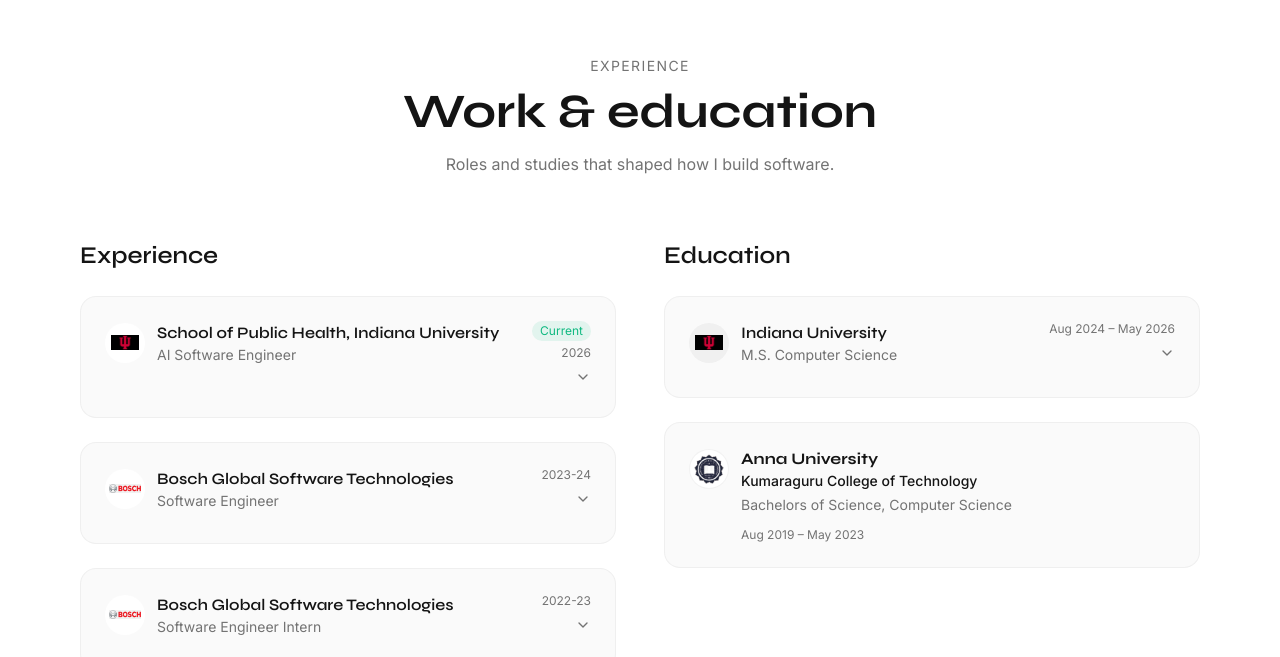
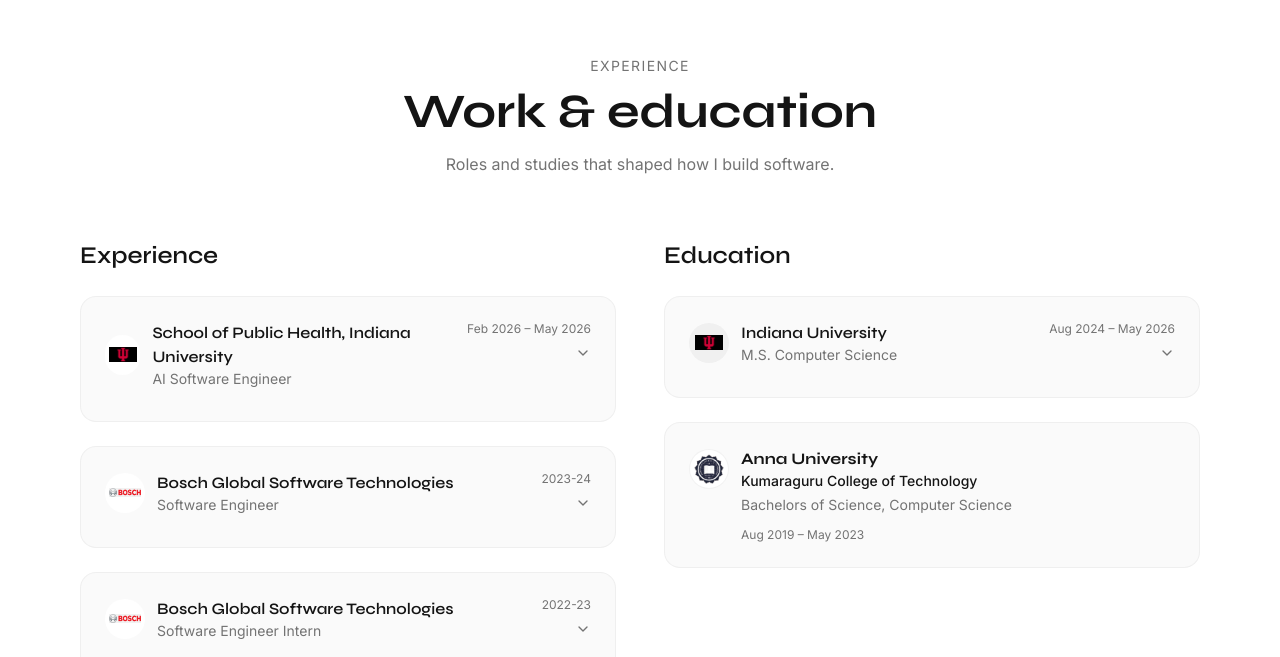
Before and after one commit to JITHENTHIRIYA/personalPortfolio, a React (Vite) app: page / in a window 1280 px wide. Shown: the part 4050-4707 px from the top of the page. Built offline with nearby package versions, Linux system fonts and the light colour scheme; the HTML template or start-up script is replaced by a standard one.

Commit message:
Job description update and adding project demo url

```diff
--- a/src/components/ExperienceSection.tsx
+++ b/src/components/ExperienceSection.tsx
@@ -15,8 +15,8 @@
   {
     company: "School of Public Health, Indiana University",
     role: "AI Software Engineer",
-    period: "2026",
-    current: true,
+    period: "Feb 2026 – May 2026",
+    current: false,
     logo: iuLogo,
     logoContainerClass: "bg-white",
     logoClass: "w-7 h-7 object-contain",
@@ -85,13 +85,13 @@
             <p className="text-sm text-muted-foreground">{exp.role}</p>
           </div>
         </div>
-        <div className="text-right flex flex-col items-end">
+        <div className="text-right flex flex-col items-end shrink-0 ml-3">
           {exp.current && (
-            <span className="text-xs px-2 py-0.5 rounded-full bg-emerald-500/10 text-emerald-500 mb-1 inline-block">
+            <span className="text-xs px-2 py-0.5 rounded-full bg-emerald-500/10 text-emerald-500 mb-1 inline-block whitespace-nowrap">
               Current
             </span>
           )}
-          <p className="text-xs text-muted-foreground">{exp.period}</p>
+          <p className="text-xs text-muted-foreground whitespace-nowrap">{exp.period}</p>
           {hasDescription && (
             <ChevronDown
               className={`w-4 h-4 text-muted-foreground mt-2 transition-transform duration-300 ${isExpanded ? "rotate-180" : ""}`}
--- a/src/components/ProjectsSection.tsx
+++ b/src/components/ProjectsSection.tsx
@@ -31,6 +31,7 @@
     externalUrl: "https://devpost.com/software/meet-mind-ai",
     externalLabel: "Project",
     githubUrl: "https://github.com/Ctrl-Alt-Defeat-Hackathon/MeetMind-AI",
+    demoUrl: "https://meetmindai-beta.vercel.app",
     highlight: true,
   },
   {
```
